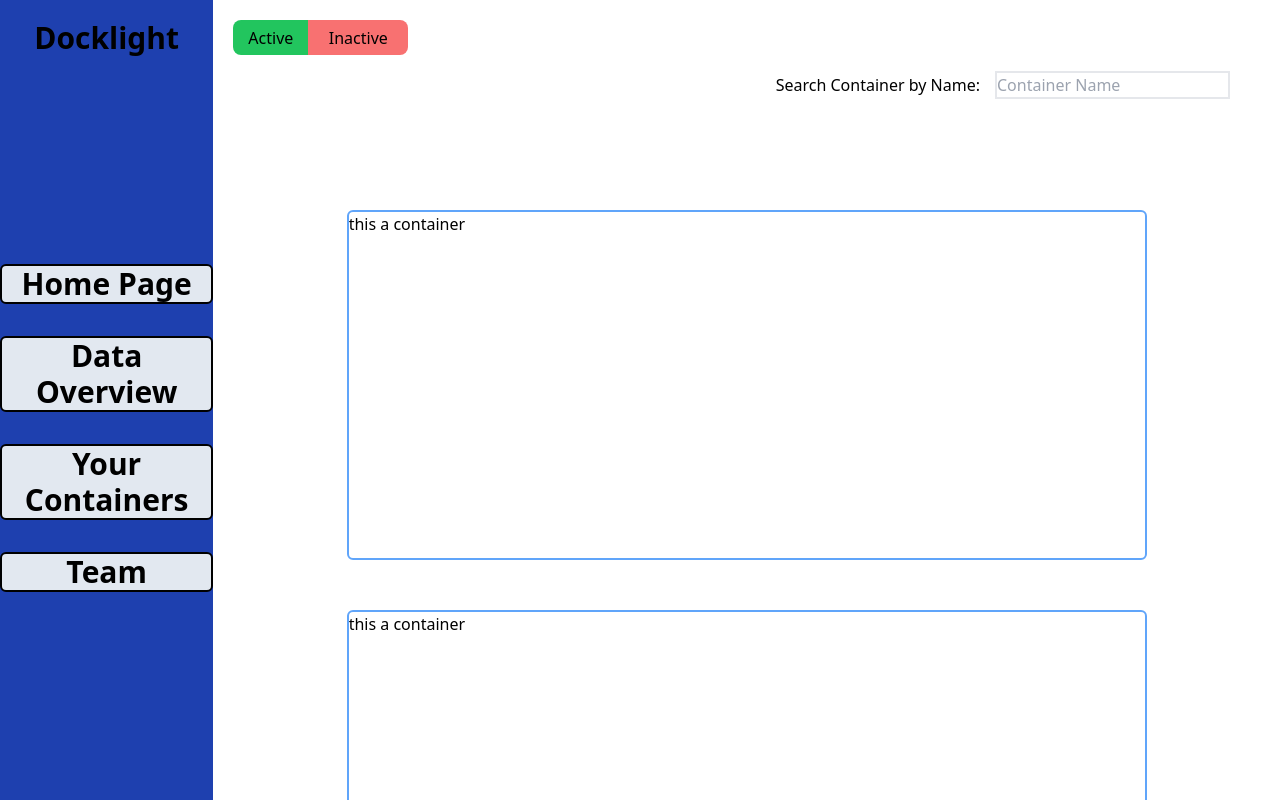
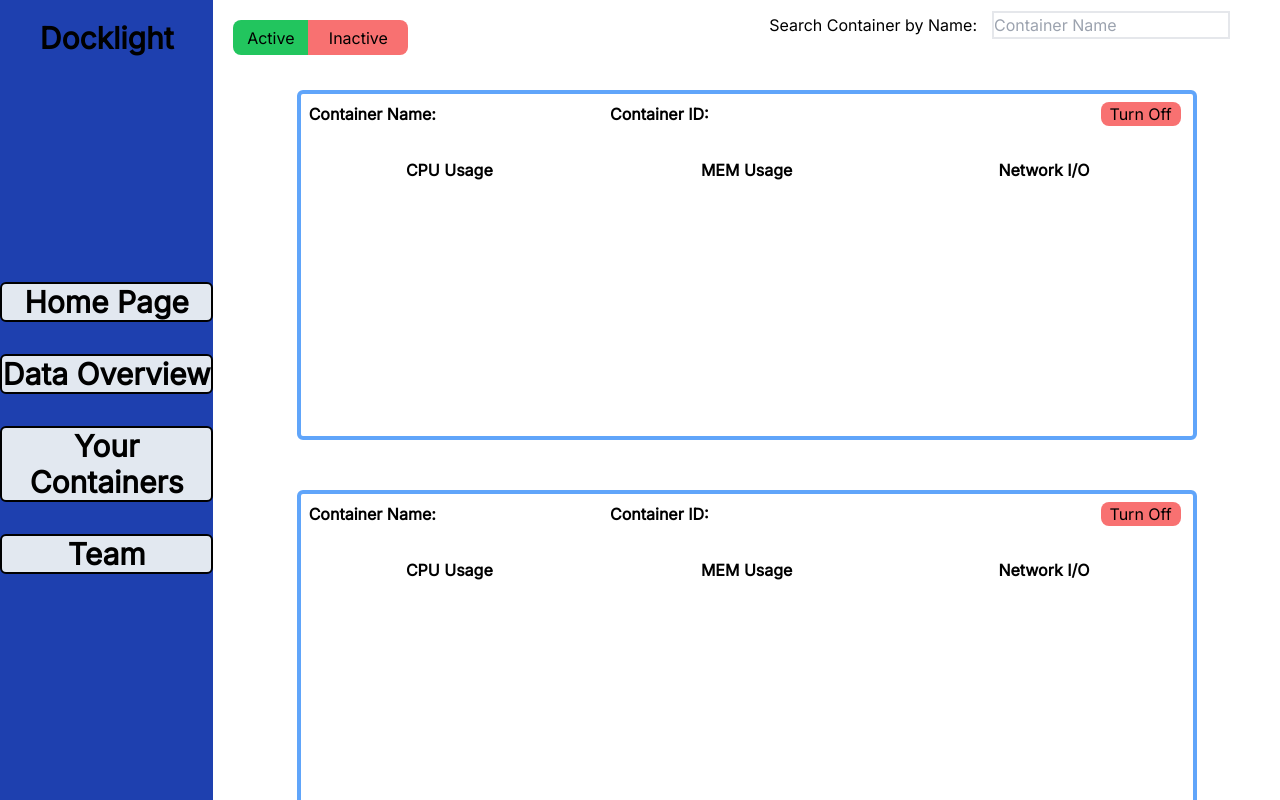
Before and after one commit to oslabs-beta/Docklight, a React app: page / in a window 1280 px wide. Built offline with nearby package versions, Linux system fonts and the light colour scheme.

Commit message:
Containers ready for data - Need to implement Chart.js

```diff
--- a/Client/App.tsx
+++ b/Client/App.tsx
@@ -5,15 +5,18 @@ import Homepage from './Components/Homepage';
 import { Route, Routes } from 'react-router-dom';
 // import './Styles/App.css';
 import './style.css';
+import DataOverview from './Containers/DataOverview';
 
+//currently using font-inter site-wide
 //will load containers -- nav bar on left stays persistent all throughout
 export const App = () => {
   return (
-    <div className="flex h-screen overflow-hidden">
+    <div className="flex h-screen overflow-hidden font-inter">
       <Navbar/>
       <div className="w-screen">
         <Routes>
           <Route path='/' element={<YourContainers/>} />
+          <Route path='/DataOverview' element={<DataOverview/>} />
         </Routes>
       </div>
     </div>
--- a/Client/Components/Container.tsx
+++ b/Client/Components/Container.tsx
@@ -2,8 +2,17 @@ import * as React from 'react'
 
 export default function Container() {
   return (
-    <div className='justify-self-center mt-[50px] border-2 border-blue-400 rounded-md min-h-[350px] min-w-[800px]'>
-        this a container
+    <div className='justify-self-center mt-[50px] border-4 border-blue-400 rounded-md min-h-[350px] min-w-[900px]'>
+        <div className='grid grid-cols-3 gap-5 mt-2 ml-2 mb-8 font-semibold'>
+          <h1>Container Name:</h1>
+          <h1>Container ID:</h1>
+          <button className='ml-auto mr-3 bg-red-400 w-[80px] h-[24px] rounded-lg font-medium'>Turn Off</button>
+        </div>
+        <div className='grid grid-cols-3 justify-items-center font-semibold'>
+          <h1>CPU Usage</h1>
+          <h1>MEM Usage</h1>
+          <h1>Network I/O</h1>
+        </div>
     </div>
   )
 }
--- a/Client/Containers/DataOverview.tsx
+++ b/Client/Containers/DataOverview.tsx
@@ -1,6 +1,17 @@
 import * as React from 'react'
 
 export default function DataOverview() {
+  const dataObj = {
+    "BlockIO":"0B / 0B",
+    "CPUPerc":"0.00%",
+    "Container":"3e2836e39536",
+    "ID":"3e2836e39536",
+    "MemPerc":"0.15%",
+    "MemUsage":"11.57MiB / 7.475GiB",
+    "Name":"crazy_tu",
+    "NetIO":"1.08kB / 0B",
+    "PIDs":"17"
+    }
   return (
     <div>DataOverview</div>
   )
--- a/Client/Containers/YourContainers.tsx
+++ b/Client/Containers/YourContainers.tsx
@@ -22,11 +22,11 @@ const dummyContainer = {
 export default function YourContainers() {
   return (
     <>
-      <header className='flex h-1/5'>
+      <header className='flex h-[5%]'>
         <Active />
         <SearchContainers />
       </header>
-      <div className='grid overflow-auto h-4/5'>
+      <div className='grid overflow-auto h-[95%]'>
       <Container />
         <Container />
         <Container />
@@ -36,10 +36,6 @@ export default function YourContainers() {
         <Container /><Container />
         <Container />
         <Container />
-        <Container /><Container />
-        <Container />
-        <Container />
-        <Container /><Container />
       </div>
     </>
 
--- a/Client/index.html
+++ b/Client/index.html
@@ -4,7 +4,9 @@
     <meta charset="UTF-8">
     <meta http-equiv="X-UA-Compatible" content="IE=edge">
     <meta name="viewport" content="width=device-width, initial-scale=1.0">
-
+    <link rel="preconnect" href="https://fonts.googleapis.com">
+    <link rel="preconnect" href="https://fonts.gstatic.com" crossorigin>
+    <link href="https://fonts.googleapis.com/css2?family=Inter&display=swap" rel="stylesheet">
     <title>Docklight</title>
 </head>
 <body style="overflow:hidden">
--- a/tailwind.config.js
+++ b/tailwind.config.js
@@ -2,8 +2,15 @@ module.exports = {
   content: ['./Client/**/*.{js,jsx,ts,tsx}'],
   theme: {
     extend: {
+      height: {
+        ninety: '90%',
+        ten: '10%'
+      },
       colors: {
         'tailwind': '#0B1121',
+      },
+      fontFamily: {
+        inter: ['"Inter"']
       }
     },
   },
--- a/webpack.config.js
+++ b/webpack.config.js
@@ -12,6 +12,7 @@ module.exports = {
   output: {
     path: path.resolve(__dirname, 'build'),
     filename: 'bundle.js',
+    publicPath: '/'
   },
   devtool: 'eval-source-map',
   module: {
@@ -52,5 +53,6 @@ module.exports = {
     proxy: {},
     compress: true,
     port: 8080,
+    historyApiFallback: true
   }
 };
```
Also changed, not shown: 2 other files (tests, documents, lock files or other folders).
